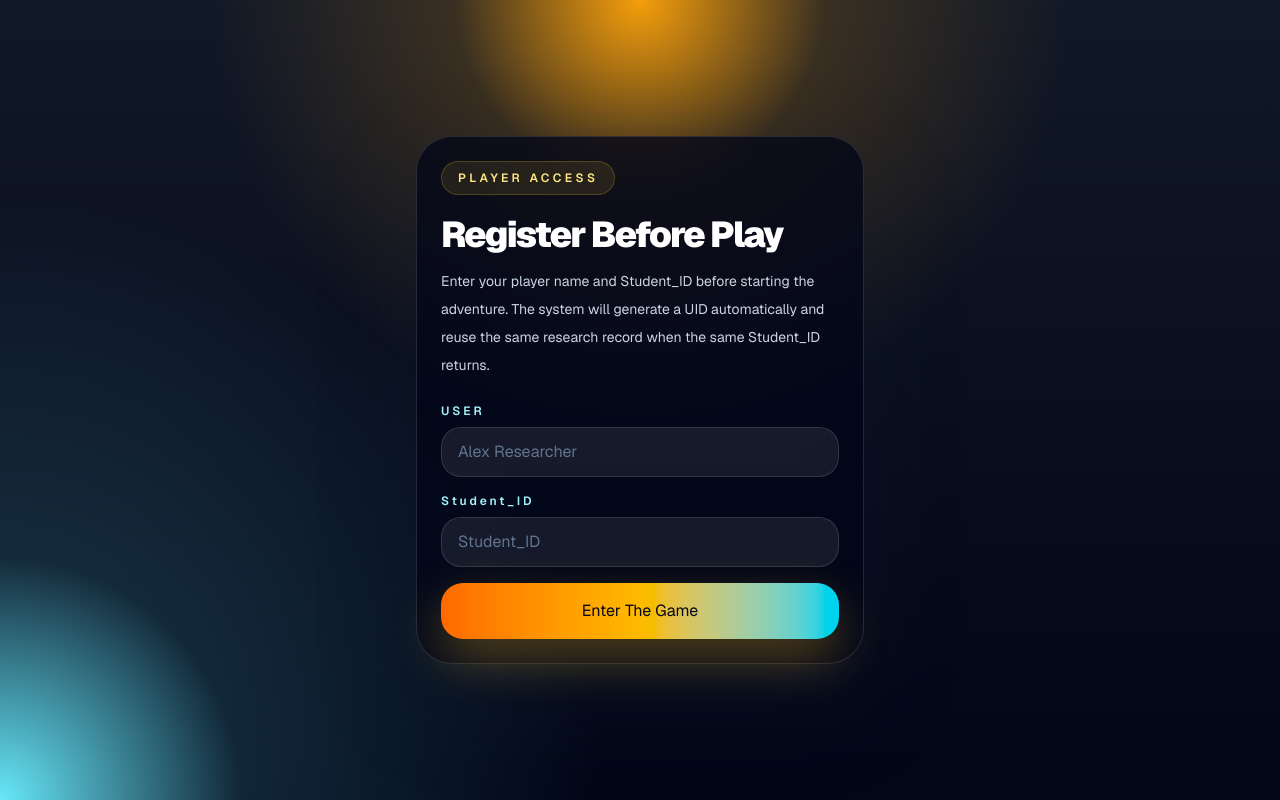
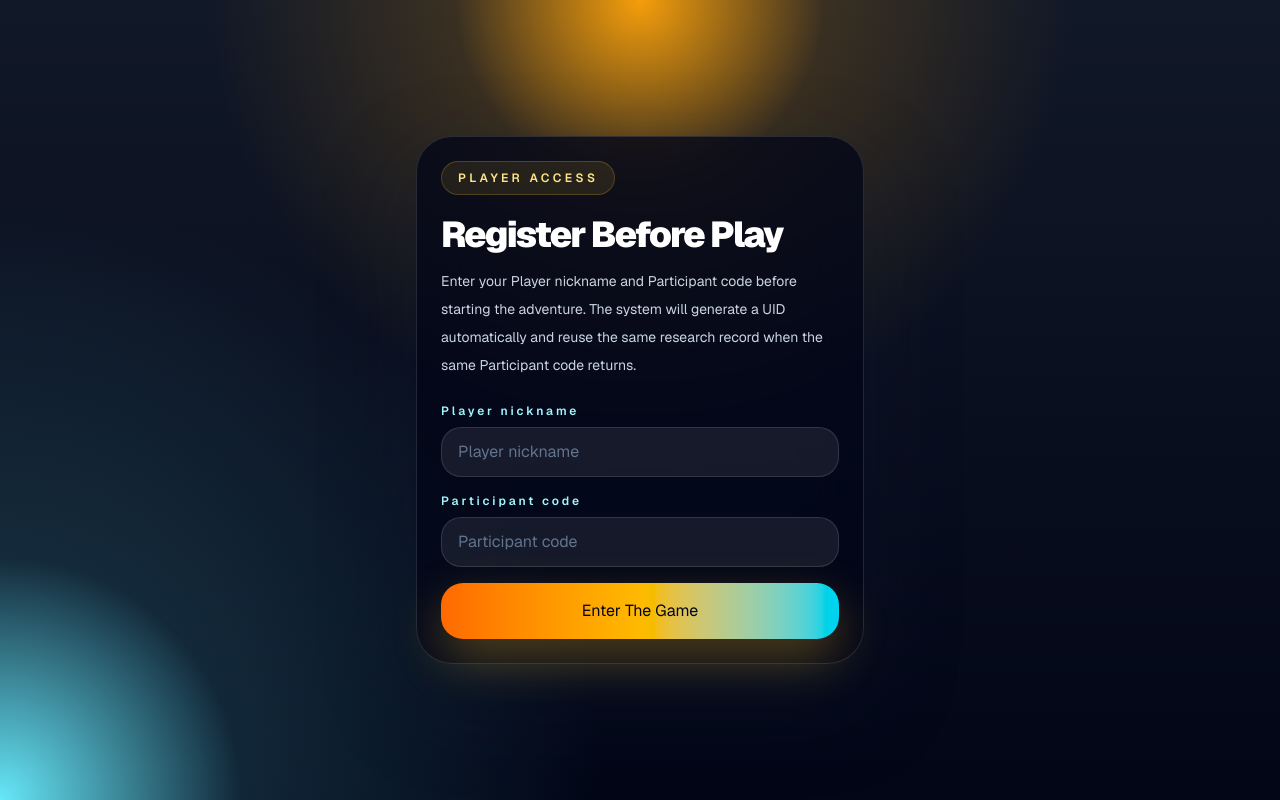
Before and after one commit to angelpluz/cefrmay, a Next.js app: page / in a window 1280 px wide. Built offline with nearby package versions, Linux system fonts and the light colour scheme; no server answers.

Commit message:
Update player access labels

```diff
--- a/components/PlayerAccessScreen.tsx
+++ b/components/PlayerAccessScreen.tsx
@@ -59,19 +59,19 @@ export default function PlayerAccessScreen() {
           Register Before Play
         </h1>
         <p className="mt-3 text-sm leading-7 text-slate-300">
-          Enter your player name and Student_ID before starting the
+          Enter your Player nickname and Participant code before starting the
           adventure. The system will generate a UID automatically and reuse the
-          same research record when the same Student_ID returns.
+          same research record when the same Participant code returns.
         </p>
 
         <form className="mt-6 space-y-4" onSubmit={handleSubmit}>
           <label className="block">
-            <span className="mb-2 block text-xs font-semibold uppercase tracking-[0.24em] text-cyan-200">
-              User
+            <span className="mb-2 block text-xs font-semibold tracking-[0.24em] text-cyan-200">
+              Player nickname
             </span>
             <input
               required
-              autoComplete="name"
+              autoComplete="nickname"
               className="w-full rounded-[20px] border border-white/12 bg-white/8 px-4 py-3 text-base text-white outline-none transition placeholder:text-slate-500 focus:border-cyan-300/60"
               maxLength={60}
               value={formState.username}
@@ -81,13 +81,13 @@ export default function PlayerAccessScreen() {
                   username: event.target.value,
                 }))
               }
-              placeholder="Alex Researcher"
+              placeholder="Player nickname"
             />
           </label>
 
           <label className="block">
             <span className="mb-2 block text-xs font-semibold tracking-[0.24em] text-cyan-200">
-              Student_ID
+              Participant code
             </span>
             <input
               required
@@ -101,7 +101,7 @@ export default function PlayerAccessScreen() {
                   phone: event.target.value,
                 }))
               }
-              placeholder="Student_ID"
+              placeholder="Participant code"
             />
           </label>
 
```
